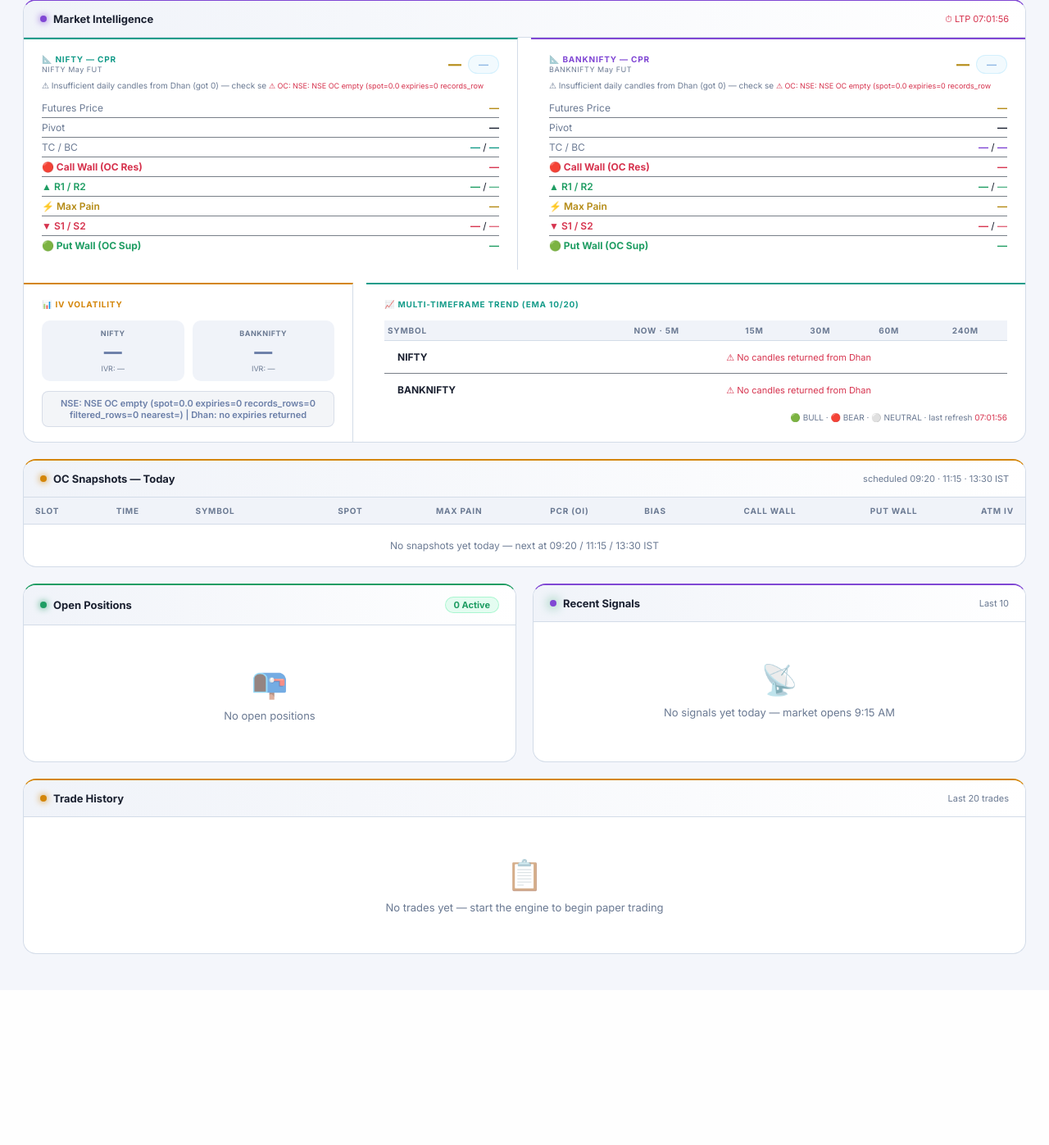
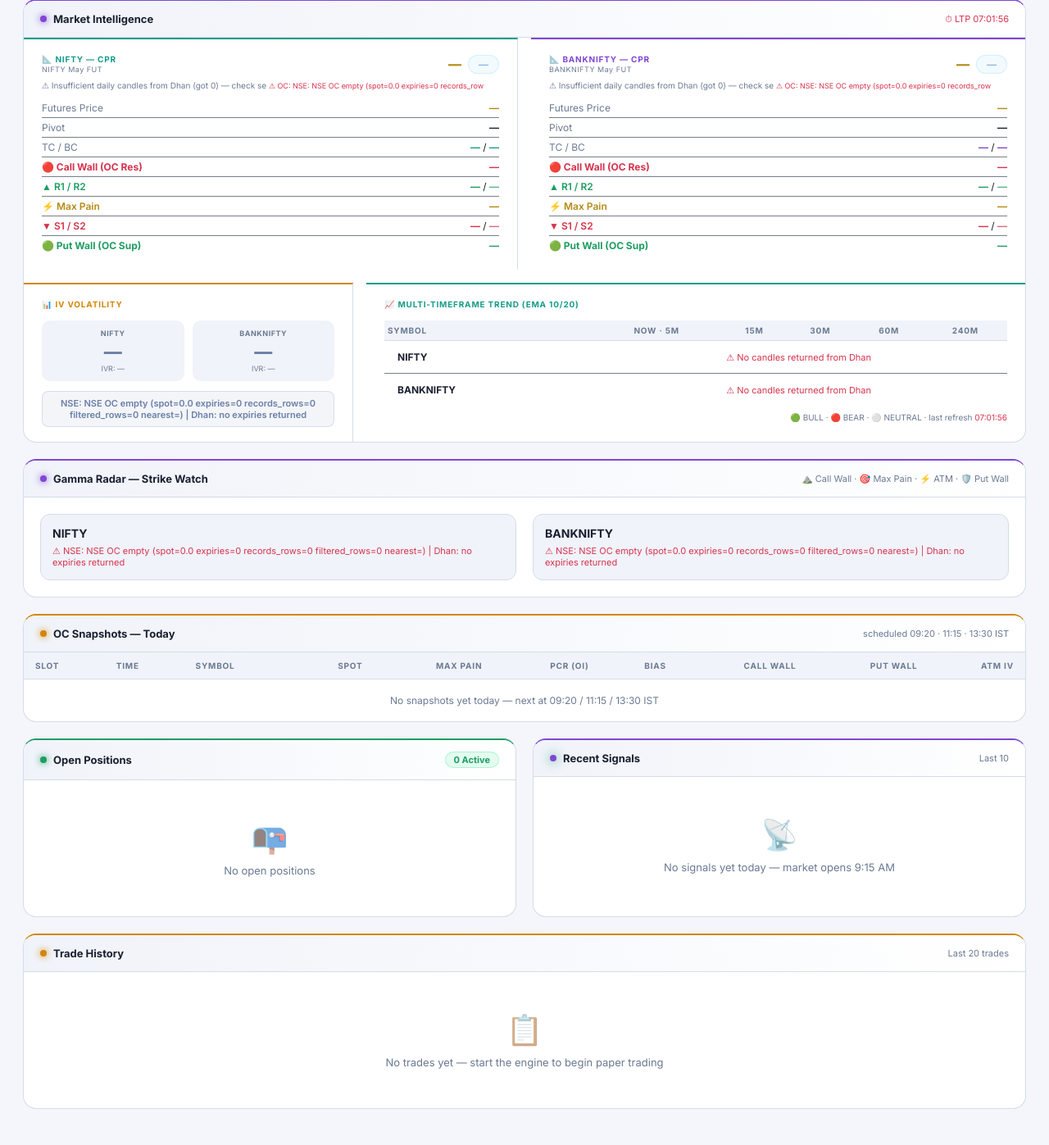
Before and after one commit to r-traders/algotrader-nifty, a Flask app: page / in a window 1280 px wide. Shown: the part 794-2191 px from the top of the page at 82% size. Before the commit the page ends 1958 px from the top, so only its background shows below. Run offline with Flask 3, Linux system fonts and the light colour scheme; data that the repository does not hold is empty.

Commit message:
dashboard: Gamma Radar panel — strike watch with blast risk
New "Gamma Radar — Strike Watch" section between Market Intelligence
and OC Snapshots. Per symbol shows the 4 key option-chain levels
sorted top-down by strike, with distance from LTP and a gamma-blast
risk flag based on proximity:

  ⛰️ Call Wall   — highest call OI strike  (red, upside ceiling)
  🎯 Max Pain    — gravitational anchor    (yellow)
  ⚡ ATM         — peak intraday gamma     (purple)
  🛡️ Put Wall    — highest put OI strike   (green, downside floor)

Risk classification scaled by strike step (50 NIFTY, 100 BANKNIFTY):
  HIGH  if within 1.5 × step from LTP   (red background tint)
  MED   if within 4.0 × step
  LOW   anything further

Rule-based commentary line below each radar:
  - "ABOVE Call Wall — upside gamma squeeze underway"
  - "BELOW Put Wall — downside gamma cascade underway"
  - "Below/Above Max Pain — drift up/down likely"
  - "In balance zone" otherwise

Backend reuses _fetch_oc_data and _fetch_recent_close — zero new
Dhan calls. Dashboard polls /api/gamma_radar/{sym} every 90s,
matching the MarketIntel cadence.

```diff
--- a/dashboard/app.py
+++ b/dashboard/app.py
@@ -1294,6 +1294,107 @@ def api_iv(symbol: str):
     return jsonify(_fetch_iv_data(symbol))
 
 
+def _compute_gamma_radar(symbol: str) -> dict:
+    """
+    Build a "gamma radar" snapshot — list the key option-chain price
+    levels (Call Wall, Max Pain, ATM, Put Wall) with their distance
+    from current futures price + a HIGH/MED/LOW gamma-blast risk flag
+    based on how close price is to each level.
+
+    Returned shape:
+      {
+        "symbol": "NIFTY", "ltp": 23645, "atm": 23650,
+        "strike_step": 50,
+        "rows": [
+          {"role":"call_wall","label":"Call Wall","strike":24000,
+           "delta":+355,"abs":355,"risk":"LOW","note":"upside ceiling"},
+          ...
+        ],
+        "commentary": "Price below Max Pain & ATM — drift back to 23,900 likely"
+      }
+    """
+    sym_up = symbol.upper()
+    oc = _fetch_oc_data(sym_up)
+    if oc.get("error") and not (oc.get("call_wall") and oc.get("put_wall")):
+        return {"symbol": sym_up, "error": oc.get("error", "OC unavailable")}
+
+    # Current price — prefer accurate FUT close, fall back to OC's spot
+    ltp = _fetch_recent_close(sym_up) or float(oc.get("spot_price", 0) or 0)
+    if not ltp:
+        return {"symbol": sym_up, "error": "No current price available"}
+
+    step = 100 if sym_up == "BANKNIFTY" else 50
+    atm  = round(ltp / step) * step
+    cw   = float(oc.get("call_wall", 0) or 0)
+    pw   = float(oc.get("put_wall",  0) or 0)
+    mp   = float(oc.get("max_pain",  0) or 0)
+
+    def _risk(strike: float) -> str:
+        """Closer to the strike = higher gamma-blast risk."""
+        d = abs(strike - ltp)
+        # Risk thresholds scaled by the step size
+        if d <= step * 1.5:  return "HIGH"
+        if d <= step * 4.0:  return "MED"
+        return "LOW"
+
+    def _row(role: str, label: str, strike: float, icon: str, note: str) -> dict:
+        if not strike: return None
+        delta = strike - ltp
+        return {
+            "role":   role,
+            "label":  label,
+            "icon":   icon,
+            "strike": round(strike, 2),
+            "delta":  round(delta, 1),
+            "abs":    round(abs(delta), 1),
+            "risk":   _risk(strike),
+            "note":   note,
+        }
+
+    rows = list(filter(None, [
+        _row("call_wall", "Call Wall", cw, "⛰️",
+             "Upside ceiling — close above = gamma blast HIGHER"),
+        _row("max_pain",  "Max Pain",  mp, "🎯",
+             "Gravitational anchor — price drifts here into expiry"),
+        _row("atm",       "ATM",       atm, "⚡",
+             "Highest gamma strike — peak dealer-hedging activity"),
+        _row("put_wall",  "Put Wall",  pw, "🛡️",
+             "Downside floor — close below = gamma blast LOWER"),
+    ]))
+    # Visual ladder top-to-bottom = high-to-low strike
+    rows.sort(key=lambda r: r["strike"], reverse=True)
+
+    # Tiny rule-based commentary
+    cmt_parts = []
+    if cw and ltp >= cw:
+        cmt_parts.append(f"⚠ ABOVE Call Wall {cw:,.0f} — upside gamma squeeze underway")
+    if pw and ltp <= pw:
+        cmt_parts.append(f"⚠ BELOW Put Wall {pw:,.0f} — downside gamma cascade underway")
+    if mp and not cmt_parts:
+        if ltp < mp:
+            cmt_parts.append(f"Below Max Pain {mp:,.0f} — drift up likely")
+        elif ltp > mp:
+            cmt_parts.append(f"Above Max Pain {mp:,.0f} — drift down likely")
+    if not cmt_parts:
+        cmt_parts.append("In balance zone")
+
+    return {
+        "symbol":      sym_up,
+        "ltp":         round(ltp, 2),
+        "atm":         atm,
+        "strike_step": step,
+        "rows":        rows,
+        "commentary":  " · ".join(cmt_parts),
+        "fetched_at":  datetime.now().strftime("%H:%M:%S"),
+    }
+
+
+@app.route("/api/gamma_radar/<symbol>")
+def api_gamma_radar(symbol: str):
+    """Per-symbol gamma radar — see _compute_gamma_radar() docstring."""
+    return jsonify(_compute_gamma_radar(symbol))
+
+
 @app.route("/api/oc_snapshots")
 def api_oc_snapshots():
     """
--- a/dashboard/templates/index.html
+++ b/dashboard/templates/index.html
@@ -723,6 +723,25 @@
     </div><!-- /IV+MTF row -->
   </div>
 
+  <!-- ── GAMMA RADAR — STRIKE WATCH ── -->
+  <div class="section accent-purple" style="margin-bottom:20px;">
+    <div class="section-header">
+      <span class="section-title">
+        <span class="dot" style="background:var(--purple);box-shadow:0 0 8px var(--purple);"></span>
+        Gamma Radar — Strike Watch
+      </span>
+      <span style="font-size:11px;color:var(--muted);">⛰️ Call Wall · 🎯 Max Pain · ⚡ ATM · 🛡️ Put Wall</span>
+    </div>
+    <div class="section-body" style="display:grid;grid-template-columns:1fr 1fr;gap:20px;padding:20px;">
+      <div id="gamma-nifty" style="border:1px solid var(--border);border-radius:12px;padding:14px;background:var(--surface2);">
+        <div style="color:var(--muted);font-size:11px;text-align:center;padding:24px;">Loading NIFTY radar…</div>
+      </div>
+      <div id="gamma-banknifty" style="border:1px solid var(--border);border-radius:12px;padding:14px;background:var(--surface2);">
+        <div style="color:var(--muted);font-size:11px;text-align:center;padding:24px;">Loading BANKNIFTY radar…</div>
+      </div>
+    </div>
+  </div>
+
   <!-- ── OPTION CHAIN SNAPSHOTS — TODAY ── -->
   <div class="section accent-orange" style="margin-bottom:20px;">
     <div class="section-header">
@@ -1162,6 +1181,85 @@
     }
   }
 
+  // ── Gamma Radar — Strike watch (call wall / max pain / ATM / put wall) ──
+  function renderGammaRadar(sym, data) {
+    const target = document.getElementById('gamma-' + sym.toLowerCase());
+    if (!target) return;
+    if (data.error) {
+      target.innerHTML =
+        `<div style="font-weight:700;color:var(--text);margin-bottom:6px;">${sym}</div>
+         <div style="color:var(--red);font-size:11px;">⚠ ${data.error}</div>`;
+      return;
+    }
+
+    const ROLE_COLOR = {
+      call_wall: 'var(--red)',
+      max_pain:  'var(--yellow)',
+      atm:       'var(--purple)',
+      put_wall:  'var(--green)',
+    };
+    const RISK_BG = {
+      HIGH: 'rgba(240,97,122,0.18)',
+      MED:  'rgba(245,166,35,0.14)',
+      LOW:  'transparent',
+    };
+
+    const fmt = v => Number(v).toLocaleString('en-IN', { maximumFractionDigits: 0 });
+    const rowsHtml = (data.rows || []).map(r => {
+      const sign = r.delta > 0 ? '+' : '';
+      const arrow = r.delta > 0 ? '↑' : r.delta < 0 ? '↓' : '·';
+      const deltaColor = r.delta > 0 ? 'var(--green)' : r.delta < 0 ? 'var(--red)' : 'var(--muted)';
+      return `
+        <tr style="background:${RISK_BG[r.risk] || 'transparent'};">
+          <td style="padding:7px 8px;border-bottom:1px solid var(--border);font-weight:700;color:${ROLE_COLOR[r.role] || 'var(--text)'};">
+            ${r.icon} ${r.label}
+          </td>
+          <td style="padding:7px 8px;border-bottom:1px solid var(--border);text-align:right;font-weight:700;color:var(--text);">${fmt(r.strike)}</td>
+          <td style="padding:7px 8px;border-bottom:1px solid var(--border);text-align:right;color:${deltaColor};font-variant-numeric:tabular-nums;">
+            ${sign}${fmt(r.delta)} ${arrow}
+          </td>
+          <td style="padding:7px 8px;border-bottom:1px solid var(--border);text-align:right;font-size:10px;font-weight:700;color:${r.risk==='HIGH'?'var(--red)':r.risk==='MED'?'var(--orange)':'var(--muted)'};">
+            ${r.risk}
+          </td>
+        </tr>`;
+    }).join('');
+
+    target.innerHTML = `
+      <div style="display:flex;align-items:baseline;justify-content:space-between;margin-bottom:8px;">
+        <div style="font-weight:700;color:var(--text);font-size:14px;">${sym}</div>
+        <div style="font-size:11px;color:var(--muted);">LTP <b style="color:var(--yellow);">${fmt(data.ltp)}</b> · ATM <b>${fmt(data.atm)}</b> · step ${data.strike_step}</div>
+      </div>
+      <table style="width:100%;border-collapse:collapse;font-size:12px;">
+        <thead>
+          <tr style="color:var(--muted);font-size:10px;text-transform:uppercase;letter-spacing:0.6px;">
+            <th style="text-align:left;padding:5px 8px;border-bottom:1px solid var(--border);">Level</th>
+            <th style="text-align:right;padding:5px 8px;border-bottom:1px solid var(--border);">Strike</th>
+            <th style="text-align:right;padding:5px 8px;border-bottom:1px solid var(--border);">Δ from LTP</th>
+            <th style="text-align:right;padding:5px 8px;border-bottom:1px solid var(--border);">γ Risk</th>
+          </tr>
+        </thead>
+        <tbody>${rowsHtml}</tbody>
+      </table>
+      <div style="font-size:11px;color:var(--muted);margin-top:10px;font-style:italic;line-height:1.4;">
+        ${data.commentary || ''}
+      </div>`;
+  }
+
+  async function loadGammaRadar() {
+    for (const sym of ['NIFTY','BANKNIFTY']) {
+      try {
+        const r = await fetch(`/api/gamma_radar/${sym}`);
+        if (!r.ok) {
+          renderGammaRadar(sym, { error: `API ${r.status}` });
+          continue;
+        }
+        renderGammaRadar(sym, await r.json());
+      } catch(e) {
+        renderGammaRadar(sym, { error: e.message });
+      }
+    }
+  }
+
   // ── OC Snapshots (today) ──
   async function loadOCSnapshots() {
     const body = document.getElementById('oc-snapshots-body');
@@ -1255,6 +1353,7 @@
     loadLTP();           // Immediate LTP on load
     loadMTFTrends();     // Multi-timeframe trends on load
     loadMarketIntel();   // CPR, IV, OC levels on load
+    loadGammaRadar();    // Gamma blast zones (call/put walls, max pain, ATM)
     loadOCSnapshots();   // Today's scheduled OC snapshots on load
 
     // Live clock — ticks every second, shows IST (Asia/Kolkata)
@@ -1376,6 +1475,7 @@
   setInterval(loadMarketIntel,  90 * 1000);       // CPR / IV / OC every 90 seconds (was 3m)
   setInterval(loadMTFTrends,    3 * 60 * 1000);   // MTF trends every 3 minutes (was 5m)
   setInterval(loadOCSnapshots,  60 * 1000);       // OC snapshots — poll every 60s
+  setInterval(loadGammaRadar,   90 * 1000);       // Gamma radar — same as MarketIntel cadence
 </script>
 </body>
 </html>
```
